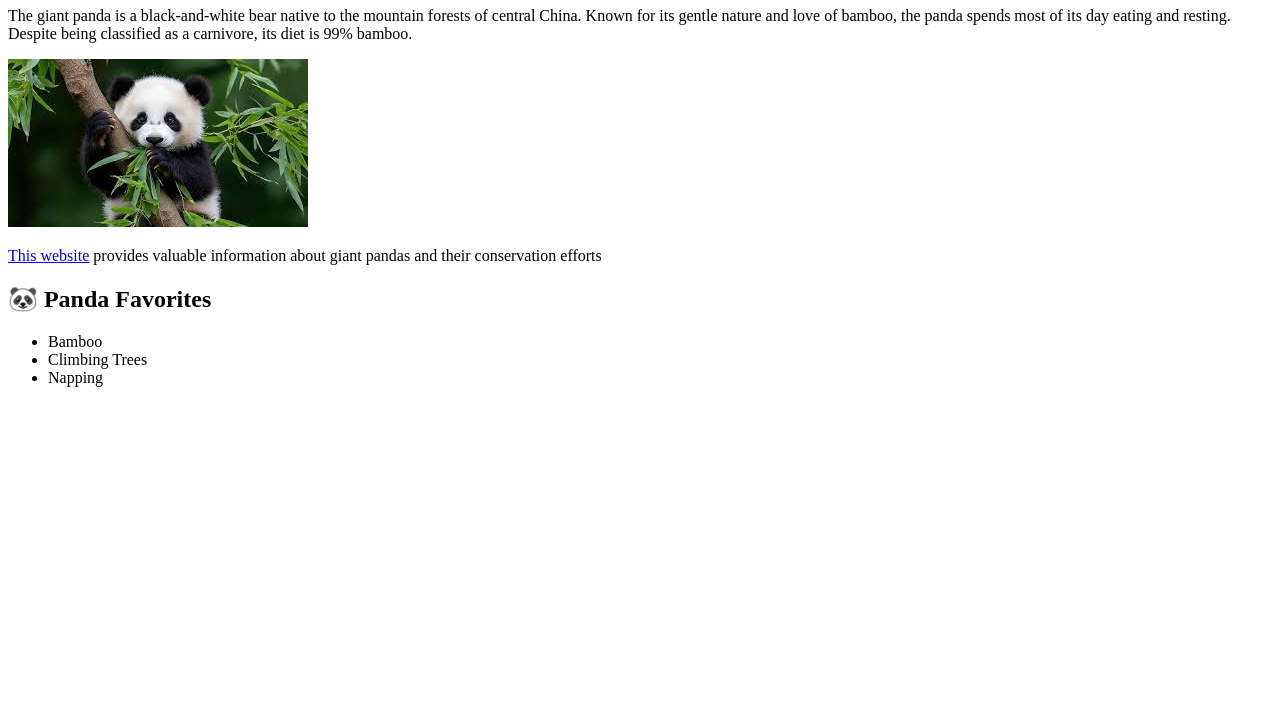
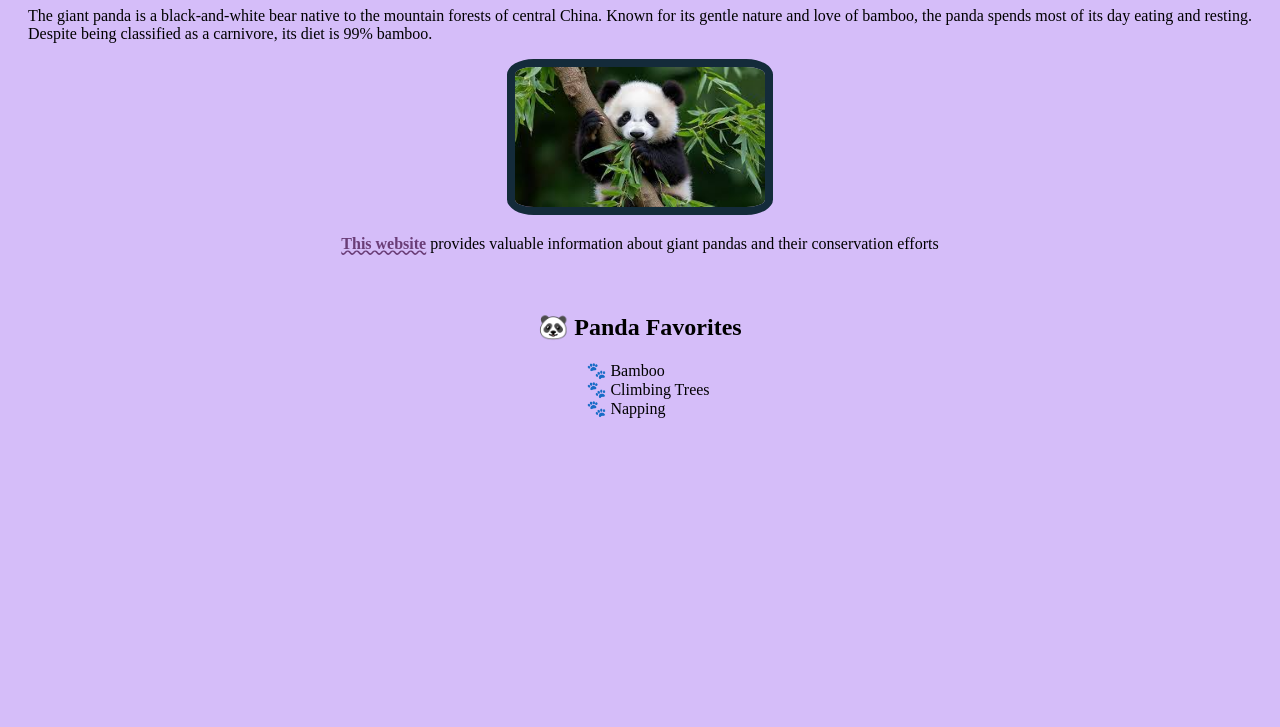
Before and after one commit to mitra-miri/learning_html, a plain HTML site: page html/AboutPandas.html in a window 1280 px wide. Shown: the part 73-800 px from the top of the page. Drawn offline with Linux system fonts and the light colour scheme.

Commit message:
Add AboutPandas.css styles to AboutPandas.html

```diff
--- /dev/null
+++ b/css/AboutPandas.css
@@ -0,0 +1,47 @@
+body{
+    font-family:"Bahnschrift SemiLight Condensed", Dubai Light;
+    text-align: center;
+    background-color: #d5bdf9;
+}
+
+img{
+    border: 8px solid #142b3a ;
+    border-radius: 10%;
+    width: 250px;
+
+}
+
+ul {
+    display: inline-block;
+    text-align: left;
+    padding-top: 0;
+    margin-top: 0;
+    list-style-type: "🐾 ";
+
+
+}
+
+h1{
+    text-shadow: 1px 2px 2px #142b3a;
+}
+
+a{
+    color: #6a3d77;
+    text-decoration-style: wavy;
+    font-weight: bold;
+}
+
+a:hover{
+    color: #0f5e72;
+}
+
+.pandaFavorites{
+    padding-top: 40px;
+    padding-bottom: 0;
+}
+
+.explain{
+    text-align: justify;
+    margin-left:20px;
+    margin-right:20px;
+}
--- a/html/AboutPandas.html
+++ b/html/AboutPandas.html
@@ -5,16 +5,17 @@
         <!-- پشتیبانی فارسی-->
         <meta charset="UTF-8">
         <title>The World of Pandas</title>
+        <link rel="stylesheet" href="../css/AboutPandas.css" type="text/css">
     </head>
     <body>
 
         <h1>Pandas</h1>
-        <p>The giant panda is a black-and-white bear native to the mountain forests of central China.
+        <p class="explain">The giant panda is a black-and-white bear native to the mountain forests of central China.
             Known for its gentle nature and love of bamboo, the panda spends most of its day eating and resting.
             Despite being classified as a carnivore, its diet is 99% bamboo.</p>
         <img src="images/panda.jpg" alt="panda images">
         <p><a href="https://www.worldwildlife.org/species/giant-panda" target="_blank">This website</a> provides valuable information about giant pandas and their conservation efforts</p>
-        <h2>🐼 Panda Favorites</h2>
+        <h2 class="pandaFavorites">🐼 Panda Favorites</h2>
         <ul>
             <li>
                 Bamboo
```
